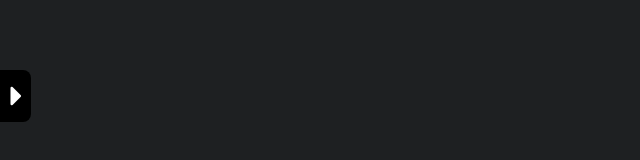
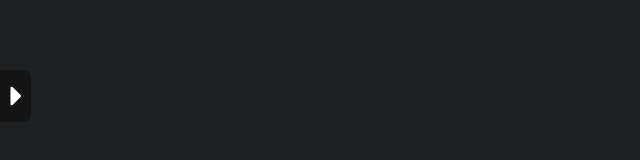
Before and after one commit to keeganl/orbit, an Electron app: page index.html in a window 800 px wide. Shown: the part 344-504 px from the top of the page, without its empty margins (0-640 px from the left). Drawn offline with Linux system fonts and the light colour scheme.

Commit message:
Making the tab look more seamless

```diff
--- a/sass/style.scss
+++ b/sass/style.scss
@@ -91,7 +91,7 @@ h1#titletag {
   justify-content: center;
   align-items: center;
   color: #FFF;
-  background-color: #000;
+  background-color: #141414;
   padding: .65em;
   border-top-right-radius: .5em;
   border-bottom-right-radius: .5em;
```
Also changed, not shown: sass/style.css, 1 other file.
